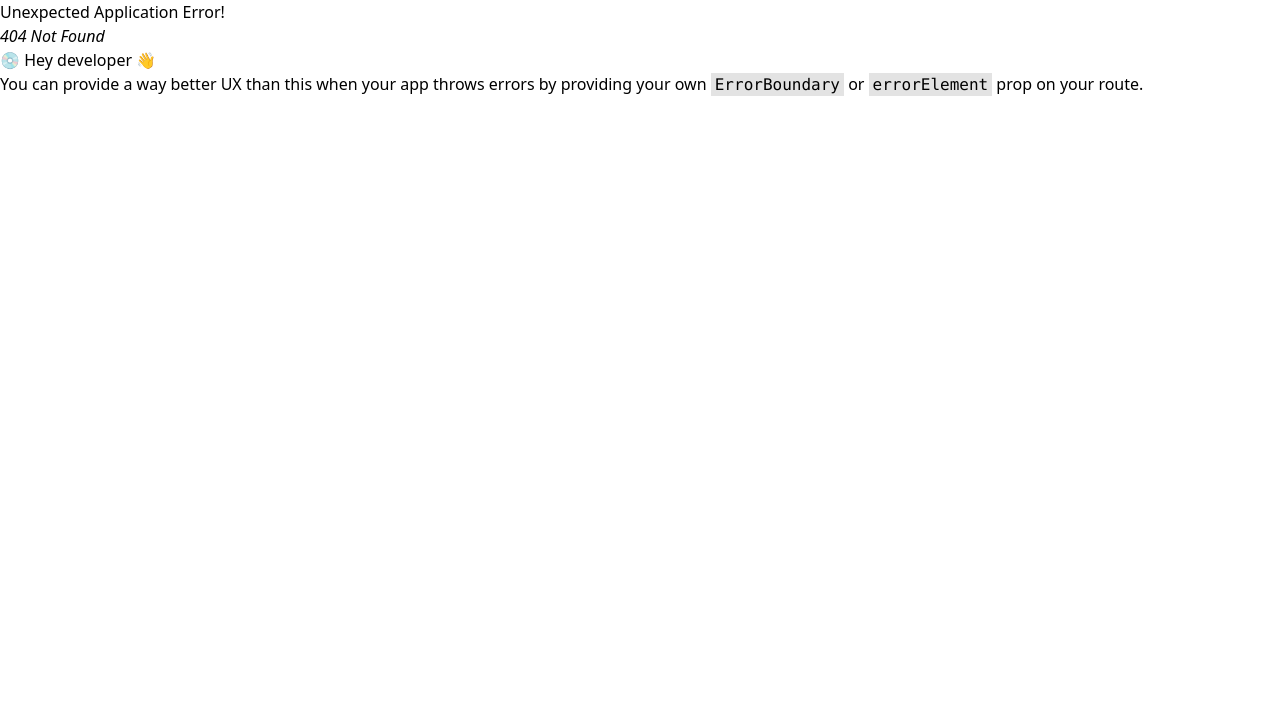
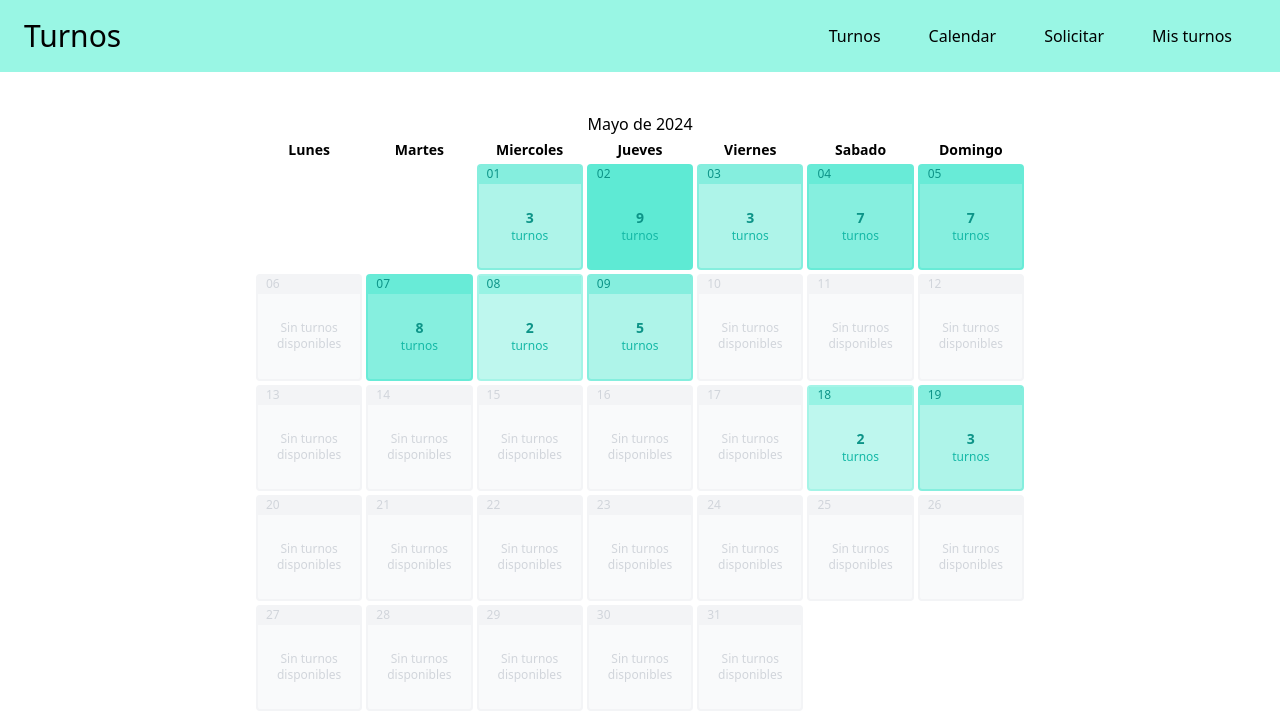
Before and after one commit to larcondo/turnos-app-frontend, a React (Vite) app: page /calendar in a window 1280 px wide. Before the commit this address had no page. Shown: the top 720 px of the page. Built offline with nearby package versions, Linux system fonts and the light colour scheme.

Commit message:
create Calendar component and change home route

```diff
--- a/src/components/TopNav/index.tsx
+++ b/src/components/TopNav/index.tsx
@@ -11,7 +11,8 @@ const TopNav = () => {
         Turnos
       </h1>
       <div className='flex justify-center'>
-        <Link to='/turnos' className={linkClass}>Turnos</Link>
+        <Link to='/' className={linkClass}>Turnos</Link>
+        <Link to='/calendar' className={linkClass}>Calendar</Link>
         <Link to='/solicitar' className={linkClass}>Solicitar</Link>
         <Link to='/misturnos' className={linkClass}>Mis turnos</Link>
       </div>
--- /dev/null
+++ b/src/components/pages/Calendar/DaySquare.tsx
@@ -0,0 +1,93 @@
+const fakeValues = [
+  { fecha: '2024-05-01', cantidad: 3 },
+  { fecha: '2024-05-02', cantidad: 9 },
+  { fecha: '2024-05-03', cantidad: 3 },
+  { fecha: '2024-05-04', cantidad: 7 },
+  { fecha: '2024-05-05', cantidad: 7 },
+  { fecha: '2024-05-06', cantidad: 0 },
+  { fecha: '2024-05-07', cantidad: 8 },
+  { fecha: '2024-05-08', cantidad: 2 },
+  { fecha: '2024-05-09', cantidad: 5 },
+  // { fecha: '2024-05-10', cantidad: 2 },
+  // { fecha: '2024-05-11', cantidad: 6 },
+  // { fecha: '2024-05-12', cantidad: 7 },
+  // { fecha: '2024-05-13', cantidad: 0 },
+  // { fecha: '2024-05-14', cantidad: 7 },
+  // { fecha: '2024-05-15', cantidad: 7 },
+  // { fecha: '2024-05-16', cantidad: 3 },
+  // { fecha: '2024-05-17', cantidad: 4 },
+  { fecha: '2024-05-18', cantidad: 2 },
+  { fecha: '2024-05-19', cantidad: 3 },
+  // { fecha: '2024-05-20', cantidad: 8 },
+  // { fecha: '2024-05-21', cantidad: 5 },
+  // { fecha: '2024-05-22', cantidad: 6 },
+  // { fecha: '2024-05-23', cantidad: 6 },
+  // { fecha: '2024-05-24', cantidad: 5 },
+  // { fecha: '2024-05-25', cantidad: 0 },
+  // { fecha: '2024-05-26', cantidad: 3 },
+  // { fecha: '2024-05-27', cantidad: 9 },
+  // { fecha: '2024-05-28', cantidad: 7 },
+  // { fecha: '2024-05-29', cantidad: 4 },
+  // { fecha: '2024-05-30', cantidad: 0 },
+  // { fecha: '2024-05-31', cantidad: 2 }
+]
+
+interface DaySquareProps {
+  dateValue: string;
+}
+
+const DaySquare = ({ dateValue }: DaySquareProps) => {
+  const dayNum = dateValue.split('-')[2]
+  const turnosDisponibles = fakeValues.find(d => d.fecha === dateValue)?.cantidad || 0
+  let divClass = ''
+  let dayNumClass = ''
+
+  // 3, 6, 9 10
+  switch (true) {
+    case turnosDisponibles < 1:
+      divClass = 'flex flex-col justify-start bg-gray-50 aspect-square rounded border-2 border-gray-100 cursor-pointer'
+      dayNumClass = 'text-xs pb-0.5 px-2 text-gray-300 bg-gray-100'
+      break;
+    case turnosDisponibles < 3:
+      divClass = 'flex flex-col justify-start bg-teal-300/40 aspect-square rounded border-2 border-teal-300/25 cursor-pointer hover:border-teal-500'
+      dayNumClass = 'text-xs pb-0.5 px-2 text-teal-600 bg-teal-300/40'
+      break;
+    case turnosDisponibles < 6:
+      divClass = 'flex flex-col justify-start bg-teal-300/50 aspect-square rounded border-2 border-teal-300/50 cursor-pointer hover:border-teal-500'
+      dayNumClass = 'text-xs pb-0.5 px-2 text-teal-600 bg-teal-300/50'
+      break;
+    case turnosDisponibles < 9:
+      divClass = 'flex flex-col justify-start bg-teal-300/75 aspect-square rounded border-2 border-teal-300/75 cursor-pointer hover:border-teal-500'
+      dayNumClass = 'text-xs pb-0.5 px-2 text-teal-600 bg-teal-300/75'
+      break;
+    default:
+      divClass = 'flex flex-col justify-start bg-teal-300 aspect-square rounded border-2 border-teal-300 cursor-pointer hover:border-teal-500'
+      dayNumClass = 'text-xs pb-0.5 px-2 text-teal-600 bg-teal-300'
+  }
+
+  // const divClass: string = turnosDisponibles > 0
+  //   ? 'flex flex-col justify-start bg-teal-200 aspect-square rounded border-2 border-teal-300 cursor-pointer hover:bg-teal-200/70'
+  //   : 'flex flex-col justify-start bg-gray-100 aspect-square rounded border-2 cursor-pointer'
+
+  // const dayNumClass: string = turnosDisponibles > 0
+  //   ? 'text-xs px-2 text-teal-600 bg-teal-300'
+  //   : 'text-xs px-2 text-teal-600 bg-gray-200';
+
+  return(
+    <div className={divClass}>
+      <p className={dayNumClass}>{ dayNum }</p>
+      <div className='flex flex-col justify-center flex-1'>
+      { turnosDisponibles > 0
+          ? <>
+              <p className='text-sm text-center font-semibold text-teal-600'>{ turnosDisponibles }</p>
+              <p className='text-xs text-center text-gray-600 text-teal-500'>turnos</p>
+            </>
+          : <p className='text-xs text-center text-gray-300'>Sin turnos disponibles</p>
+      }
+      </div>
+
+    </div>
+  )
+}
+
+export default DaySquare
--- /dev/null
+++ b/src/components/pages/Calendar/index.tsx
@@ -0,0 +1,59 @@
+import DaySquare from "./DaySquare";
+
+const Calendar = () => {
+  const headerClass: string = 'text-center text-sm font-semibold';
+
+  const fecha: string = '2024-05';
+
+  const spanVariants: Array<string|null> = [
+    'col-span-6',
+    null,
+    'col-span-1',
+    'col-span-2',
+    'col-span-3',
+    'col-span-4',
+    'col-span-5',
+  ];
+
+  const generateDaysArray = (f: string) => {
+    const y = f.split('-')[0];
+    const m = f.split('-')[1];
+    const inicio = new Date(Number(y), Number(m)-1, 1);
+    const fin = new Date(Number(y), Number(m), 0);
+
+    const months = [
+      'Enero', 'Febrero', 'Marzo', 'Abril', 'Mayo', 'Junio',
+      'Julio', 'Agosto', 'Septiembre', 'Octubre', 'Noviembre', 'Diciembre',
+    ];
+
+    return {
+      days: [...Array(fin.getDate()).keys()],
+      span: inicio.getDay(),
+      title: `${months[inicio.getMonth()]} de ${y}`
+    }
+  }
+
+  const daysArray = generateDaysArray(fecha);
+
+  return(
+    <div className='grid grid-cols-7 gap-1 my-10 mx-auto w-3/5'>
+      <div className='col-span-full text-center'>{ daysArray.title }</div>
+
+      <div className={headerClass}>Lunes</div>
+      <div className={headerClass}>Martes</div>
+      <div className={headerClass}>Miercoles</div>
+      <div className={headerClass}>Jueves</div>
+      <div className={headerClass}>Viernes</div>
+      <div className={headerClass}>Sabado</div>
+      <div className={headerClass}>Domingo</div>
+
+      { spanVariants[daysArray.span] && <div className={`${spanVariants[daysArray.span]}`}></div> }
+
+      {
+        daysArray.days.map( d => <DaySquare key={d} dateValue={`${fecha}-${(d+1).toString().padStart(2,'0')}`} />)
+      }
+    </div>
+  )
+}
+
+export default Calendar
--- a/src/components/pages/Login/index.tsx
+++ b/src/components/pages/Login/index.tsx
@@ -16,7 +16,7 @@ const Login = () => {
       const res = await userService.login({ email, password })
       if (res.accessToken) {
         setUser(res)
-        navigate('/turnos')
+        navigate('/')
       }
     } catch(err) {
       console.log('Login error:', err)
--- a/src/router.tsx
+++ b/src/router.tsx
@@ -3,6 +3,7 @@ import { createBrowserRouter } from 'react-router-dom'
 import App from './App'
 import Turnos from './components/pages/Turnos'
 import Login from './components/pages/Login'
+import Calendar from './components/pages/Calendar'
 import Solicitar from './components/pages/Solicitar'
 import TurnosDeUsuario from './components/pages/TurnosDeUsuario'
 
@@ -14,12 +15,17 @@ const router = createBrowserRouter([
     element: <App />,
     children: [
       {
-        path: '/turnos',
+        index: true,
+        // path: '/turnos',
         element: <Turnos />,
       },
       {
         path: '/login',
         element: <Login />,
+      },
+      {
+        path: '/calendar',
+        element: <Calendar />,
       },
       {
         path: '/solicitar',
```
